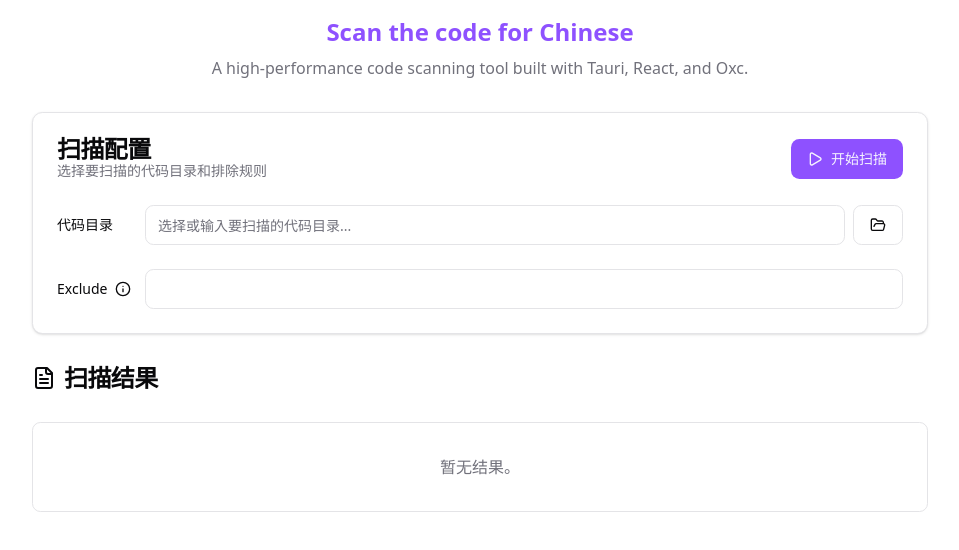
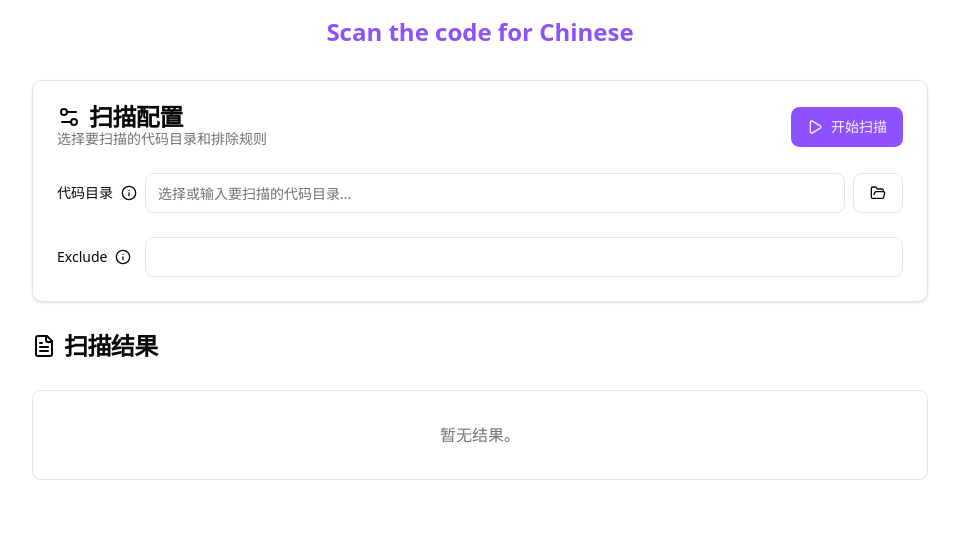
Before and after one commit to sunven/scan-the-code-for-chinese, a React (Vite) app: page / in a window 1280 px wide. Shown: the top 550 px of the page, without its empty margins (160-1119 px from the left). Built offline with nearby package versions, Linux system fonts and the light colour scheme.

Commit message:
feat: 在界面中添加设置图标，优化扫描配置部分的布局和提示信息

```diff
--- a/src/App.tsx
+++ b/src/App.tsx
@@ -1,7 +1,7 @@
 import { useState, useMemo } from 'react'
 import { open } from '@tauri-apps/plugin-dialog'
 import { invoke } from '@tauri-apps/api/core'
-import { FolderOpen, Play, ChevronRight, Expand, Minimize, FileText, Info } from 'lucide-react'
+import { FolderOpen, Play, ChevronRight, Expand, Minimize, FileText, Info, Settings2 } from 'lucide-react'
 import { Button } from '@/components/ui/button'
 import { Input } from '@/components/ui/input'
 import { Label } from '@/components/ui/label'
@@ -97,17 +97,20 @@ function App() {
     <div className="min-h-screen flex flex-col items-center p-4">
       <div className="w-full max-w-4xl space-y-8">
         <header className="text-center">
-          <h4 className="text-2xl font-bold text-primary mb-2">Scan the code for Chinese</h4>
-          <p className="text-muted-foreground">
+          <h4 className="text-2xl font-bold text-primary">Scan the code for Chinese</h4>
+          {/* <p className="text-muted-foreground">
             A high-performance code scanning tool built with Tauri, React, and Oxc.
-          </p>
+          </p> */}
         </header>
 
         <Card>
           <CardHeader>
             <div className="flex items-center justify-between">
               <div>
-                <CardTitle>扫描配置</CardTitle>
+                <CardTitle className="flex items-center gap-2">
+                  <Settings2 />
+                  扫描配置
+                </CardTitle>
                 <CardDescription>选择要扫描的代码目录和排除规则</CardDescription>
               </div>
               <Button onClick={startScan} disabled={isLoading}>
@@ -118,8 +121,16 @@ function App() {
           </CardHeader>
           <CardContent className="space-y-6">
             <div className="flex gap-2 items-center">
-              <Label className="w-20" htmlFor="scanPath">
+              <Label className="w-20 flex items-center gap-2" htmlFor="scanPath">
                 代码目录
+                <Tooltip>
+                  <TooltipTrigger>
+                    <Info className="w-4 h-4" />
+                  </TooltipTrigger>
+                  <TooltipContent>
+                    <p>只匹配这些文件：/\*.[jt]s(x)?/</p>
+                  </TooltipContent>
+                </Tooltip>
               </Label>
               <div className="flex-1 flex items-center gap-2">
                 <Input
```
